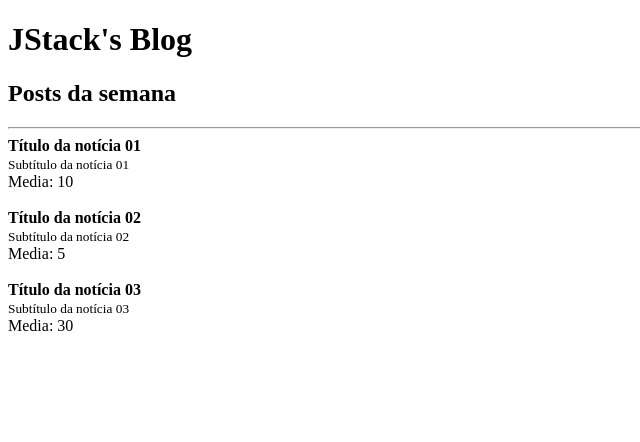
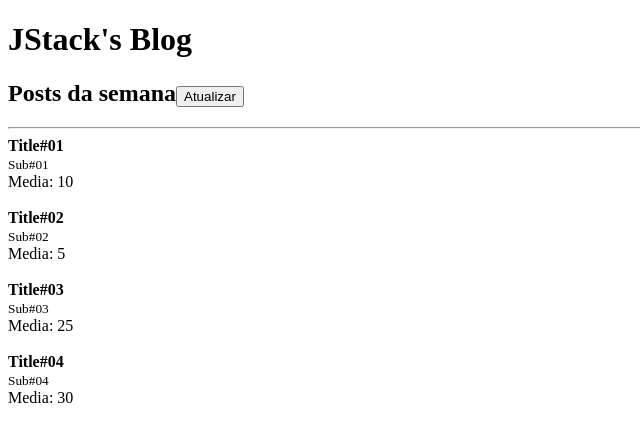
Before and after one commit to elianbecali/react-fundamentos, a React app: page / in a window 1280 px wide. Shown: the top 442 px of the page, without its empty margins (0-640 px from the left). Built offline with nearby package versions, Linux system fonts and the light colour scheme.

Commit message:
feat: create post list

```diff
--- a/src/App.js
+++ b/src/App.js
@@ -1,38 +1,45 @@
-import React from 'react';
+import React, { useState } from 'react';
 
 import Post from './Post';
 import Header from './Header';
 
 function App() {
+  const [posts, setPosts] = useState([
+    { title: 'Title#01', subtitle: 'Sub#01', likes: 20 },
+    { title: 'Title#02', subtitle: 'Sub#02', likes: 10 },
+    { title: 'Title#03', subtitle: 'Sub#03', likes: 50 },
+    { title: 'Title#04', subtitle: 'Sub#04', likes: 60 },
+  ]);
+
+  function handleRefresh() {
+    setPosts(prevState => [...prevState, {
+      id: Math.random(),
+      title: `Title#0${prevState.length + 1}`,
+      subtitle: `Title#0${prevState.length + 1}`,
+      likes: 50
+    }])
+  }
+
   return (
     <>
       <Header title="JStack's Blog">
-        <h2>Posts da semana</h2>
+        <h2>Posts da semana
+          <button onClick={handleRefresh}>Atualizar</button>
+        </h2>
       </Header>
 
       <hr />
 
-      <Post
-        likes={20}
-        post={{
-          title: "Título da notícia 01",
-          subtitle: "Subtítulo da notícia 01"
-        }}
-      />
-      <Post
-        likes={10}
-        post={{
-          title: "Título da notícia 02",
-          subtitle: "Subtítulo da notícia 02"
-        }}
-      />
-      <Post
-        likes={60}
-        post={{
-          title: "Título da notícia 03",
-          subtitle: "Subtítulo da notícia 03"
-        }}
-      />
+      {posts.map(post => (
+        <Post
+          key={post.title}
+          likes={post.likes}
+          post={{
+            title: post.title,
+            subtitle: post.subtitle
+          }}
+        />
+      ))}
     </>
   );
 }
```
